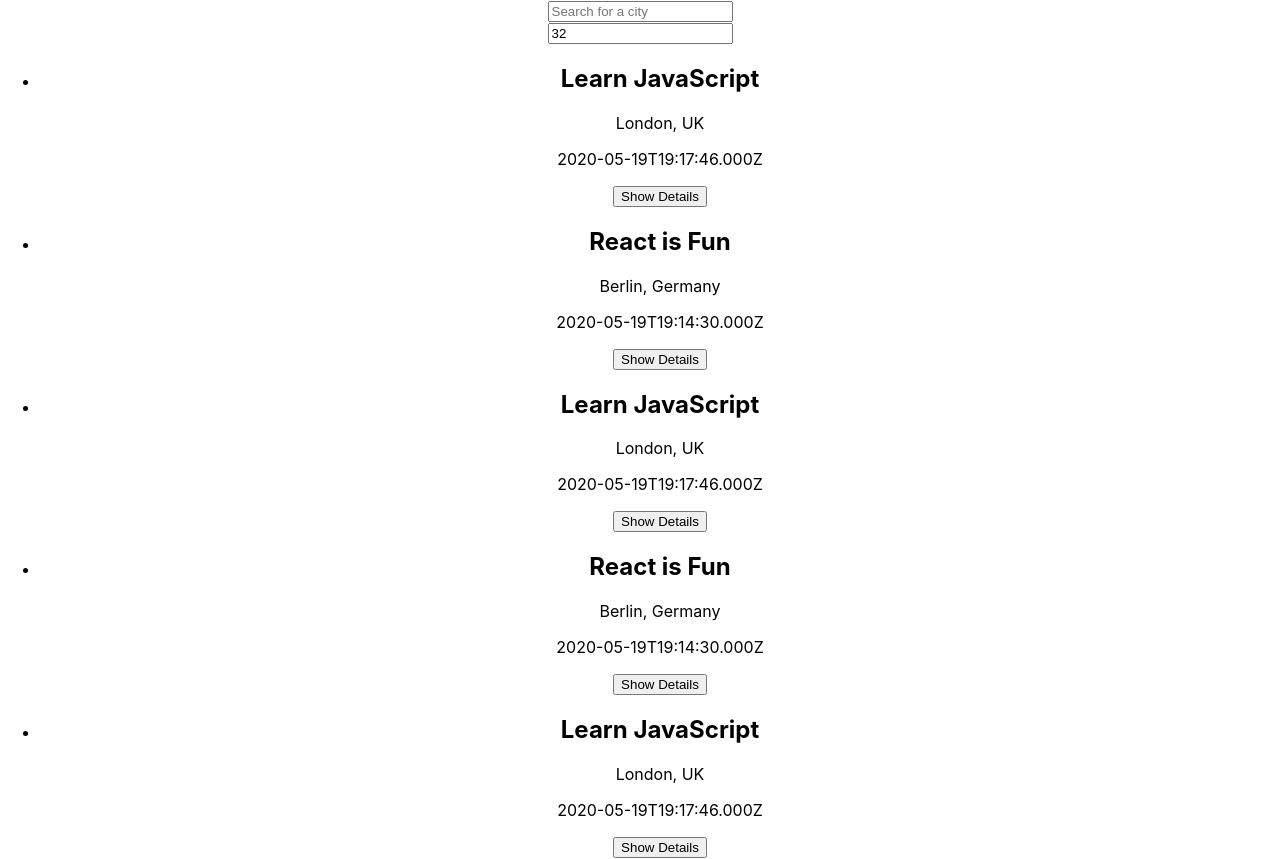
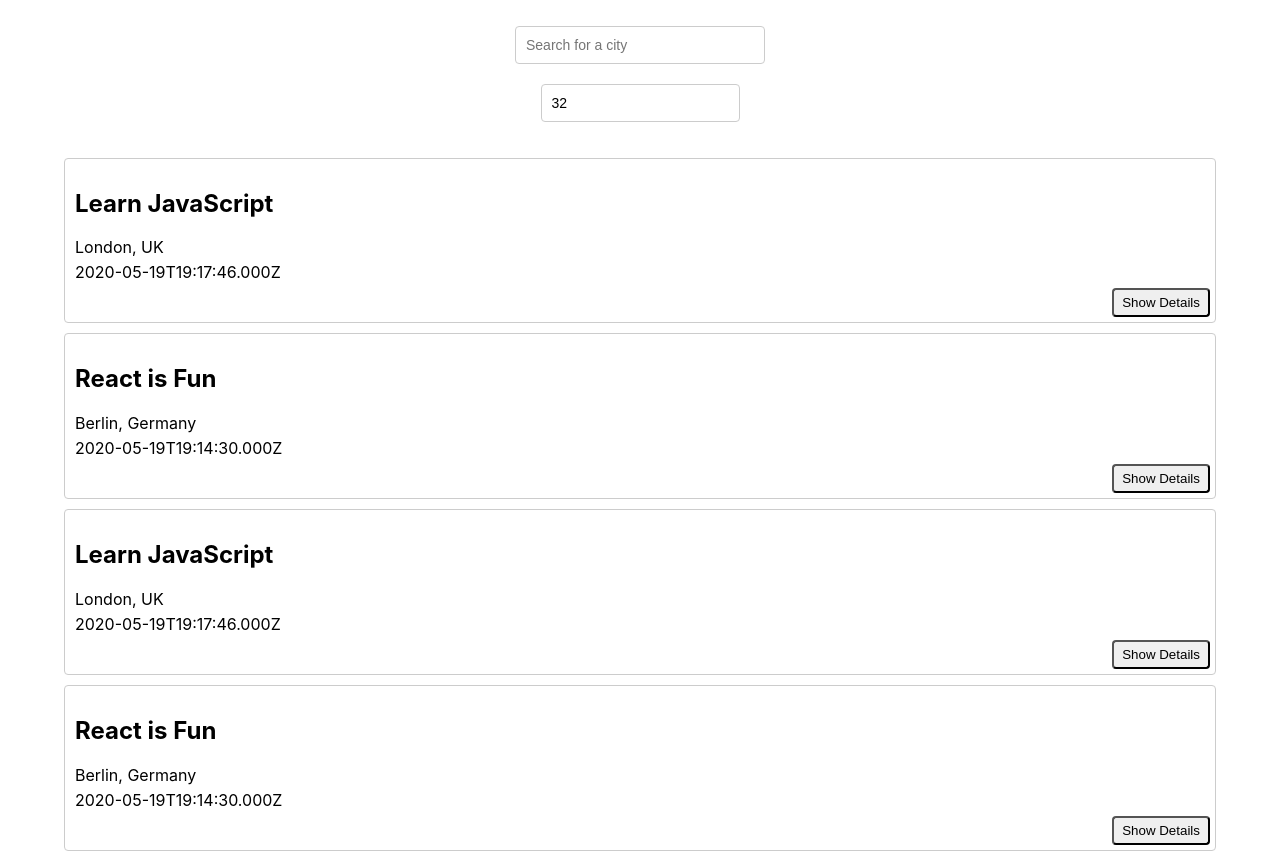
Before and after one commit to ksope/meet, a React (Create React App) app: page / in a window 1280 px wide. Shown: the top 859 px of the page. Built offline with nearby package versions, Linux system fonts and the light colour scheme.

Commit message:
First commit

```diff
--- a/src/App.css
+++ b/src/App.css
@@ -1,38 +1,88 @@
+@import url(https://fonts.googleapis.com/css?family=Roboto:500);
 .App {
-  text-align: center;
+    text-align: center;
+    padding: 2% 5%;
 }
 
-.App-logo {
-  height: 40vmin;
-  pointer-events: none;
+.App * {
+    box-sizing: border-box;
 }
 
-@media (prefers-reduced-motion: no-preference) {
-  .App-logo {
-    animation: App-logo-spin infinite 20s linear;
-  }
+ul {
+    padding: 0;
+    list-style: none;
 }
 
-.App-header {
-  background-color: #282c34;
-  min-height: 100vh;
-  display: flex;
-  flex-direction: column;
-  align-items: center;
-  justify-content: center;
-  font-size: calc(10px + 2vmin);
-  color: white;
+p {
+    margin: 5px 0;
 }
 
-.App-link {
-  color: #61dafb;
+input[type="text"],
+input[type="number"] {
+    padding: 8px 6px 8px 10px;
+    border-radius: 4px;
+    outline: none;
+    border: 1px solid #ccc;
+    font-size: 14px;
+    line-height: 20px;
+    align-self: center;
+    height: 38px;
+    margin-bottom: 20px;
 }
 
-@keyframes App-logo-spin {
-  from {
-    transform: rotate(0deg);
-  }
-  to {
-    transform: rotate(360deg);
-  }
+.city {
+    width: 250px;
 }
+
+#city-search {
+    display: flex;
+    flex-direction: column;
+    margin: auto;
+    position: relative;
+}
+
+.suggestions {
+    width: 250px;
+    position: absolute;
+    top: 45px;
+    z-index: 2;
+    align-self: center;
+    margin: 0;
+    font-size: 14px;
+    box-shadow: 10px 10px 16px -12px rgba(0, 0, 0, 0.75);
+}
+
+.suggestions > li {
+    text-align: left;
+    padding: 8px 6px 8px 10px;
+    background-color: #eee;
+    cursor: default;
+}
+
+.suggestions > li:last-child {
+    border-bottom-left-radius: 4px;
+    border-bottom-right-radius: 4px;
+}
+
+.suggestions > li:hover {
+    background-color: #bcdcdb;
+}
+
+.event {
+    padding: 10px 10px 35px;
+    margin-bottom: 10px;
+    text-align: left;
+    border: 1px solid #ccc;
+    border-radius: 4px;
+    position: relative;
+}
+
+.details-btn {
+    position: absolute;
+    right: 5px;
+    bottom: 5px;
+    padding: 5px 8px;
+    border-radius: 4px;
+    outline: none;
+    cursor: pointer;
+}
--- a/src/App.js
+++ b/src/App.js
@@ -13,17 +13,24 @@ function App() {
 
     const fetchData = async () => {
         const allEvents = await getEvents();
-        const filteredEvents =
-            currentCity === "See all cities"
-                ? allEvents
-                : allEvents.filter((event) => event.location === currentCity);
-        setEvents(filteredEvents.slice(0, currentNOE));
-        setAllLocations(extractLocations(allEvents));
+        if (currentNOE >= 32) {
+            const filteredEvents =
+                currentCity === "See all cities"
+                    ? allEvents
+                    : allEvents.filter(
+                          (event) => event.location === currentCity
+                      );
+            setEvents(filteredEvents.slice(0, currentNOE));
+            setAllLocations(extractLocations(allEvents));
+        } else {
+            setEvents(allEvents.slice(0, currentNOE));
+            setAllLocations(extractLocations(allEvents));
+        }
     };
 
     useEffect(() => {
         fetchData();
-    }, [currentCity]);
+    }, [currentCity, currentNOE]);
 
     return (
         <div className="App">
@@ -31,7 +38,7 @@ function App() {
                 allLocations={allLocations}
                 setCurrentCity={setCurrentCity}
             />
-            <NumberOfEvents />
+            <NumberOfEvents setCurrentNOE={setCurrentNOE} />
             <EventList events={events} />
         </div>
     );
--- a/src/components/Event.js
+++ b/src/components/Event.js
@@ -7,6 +7,7 @@ const Event = ({ event }) => {
         setShowEventDetails(!showEventDetails);
     };
     return (
+        <div>
             <li>
                 <div className="event">
                     <h2>{event.summary}</h2>
@@ -21,11 +22,15 @@ const Event = ({ event }) => {
                             {event.description}
                         </div>
                     )}
-                <button className="details-btn" onClick={toggleEventDetails}>
+                    <button
+                        className="details-btn"
+                        onClick={toggleEventDetails}
+                    >
                         {showEventDetails ? "Hide Details" : "Show Details"}
                     </button>
                 </div>
             </li>
+        </div>
     );
 };
 
--- a/src/components/EventList.js
+++ b/src/components/EventList.js
@@ -1,9 +1,17 @@
 import Event from "./Event";
 
-const EventList = ({events=[]}) => {
-    return <ul id="event-list">
-        {events? events.map((event)=> <Event key={event.id} event={event} />): null}
-    </ul>;
+const EventList = ({ events = [] }) => {
+    return (
+        <ul id="event-list">
+            {events
+                ? events.map((event) => (
+                      <div id="event-details" key={event.id}>
+                          <Event event={event} />
+                      </div>
+                  ))
+                : null}
+        </ul>
+    );
 };
 
 export default EventList;
--- a/src/components/NumberOfEvents.js
+++ b/src/components/NumberOfEvents.js
@@ -1,15 +1,13 @@
 import { useState } from "react";
 
-const NumberOfEvents = () => {
+const NumberOfEvents = ({ setCurrentNOE }) => {
     const [eventNumbers, setEventNumbers] = useState(32);
 
-    const handleInputChanged = (value) => {
-        const numberValue = parseInt(value); // Convert the input value to a number
-        if (!isNaN(numberValue)) {
-            setEventNumbers(numberValue);
-        } else {
-            setEventNumbers(32);
-        }
+    const handleInputChanged = (event) => {
+        //set the value of what user types into textbox
+        const value = event.target.value;
+        setEventNumbers(value);
+        setCurrentNOE(value)
     };
 
     return (
@@ -19,7 +17,7 @@ const NumberOfEvents = () => {
                 className="events-numbers"
                 placeholder="Enter Number of Events"
                 value={eventNumbers}
-                onChange={(e) => handleInputChanged(e.target.value)}
+                onChange={handleInputChanged}
             />
         </div>
     );
```
Also changed, not shown: 2 other files (tests, documents, lock files or other folders). Lines whose indentation alone changed are shown as unchanged.
